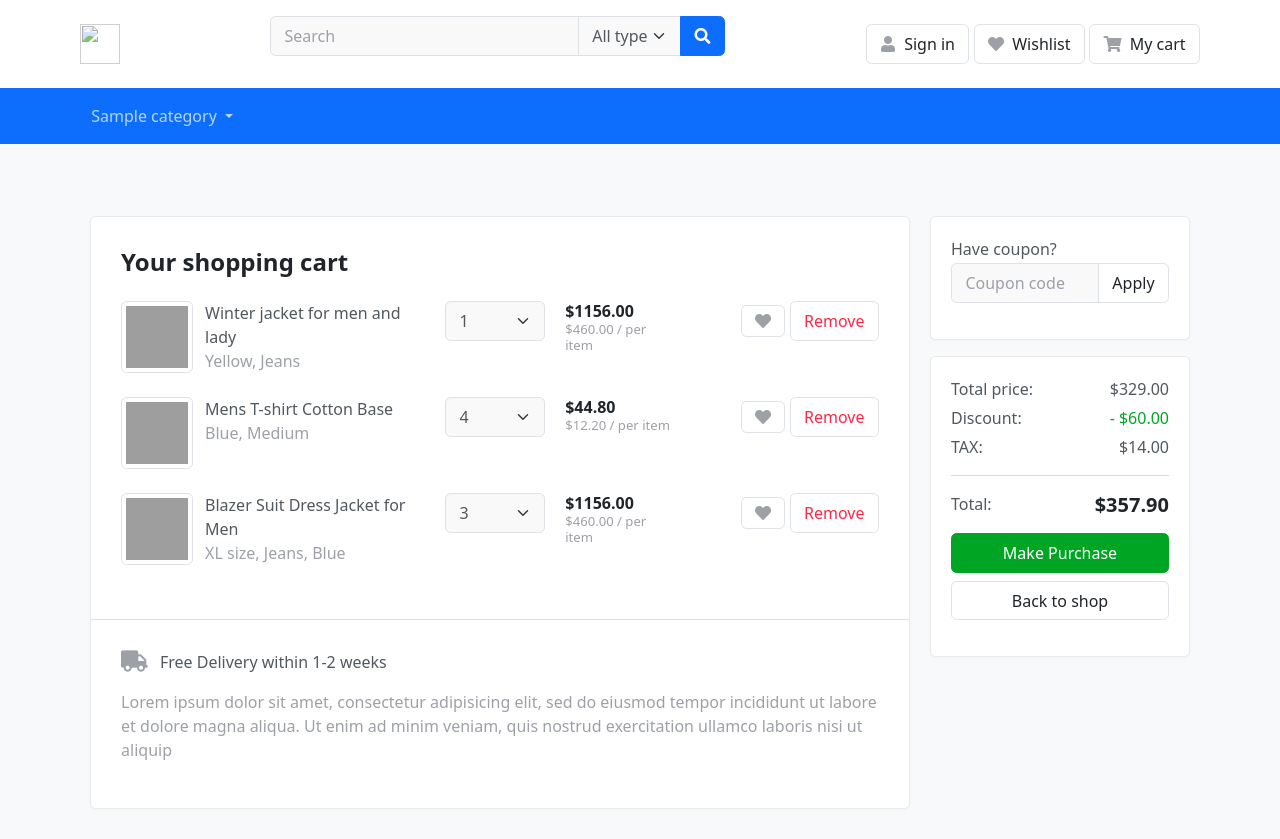
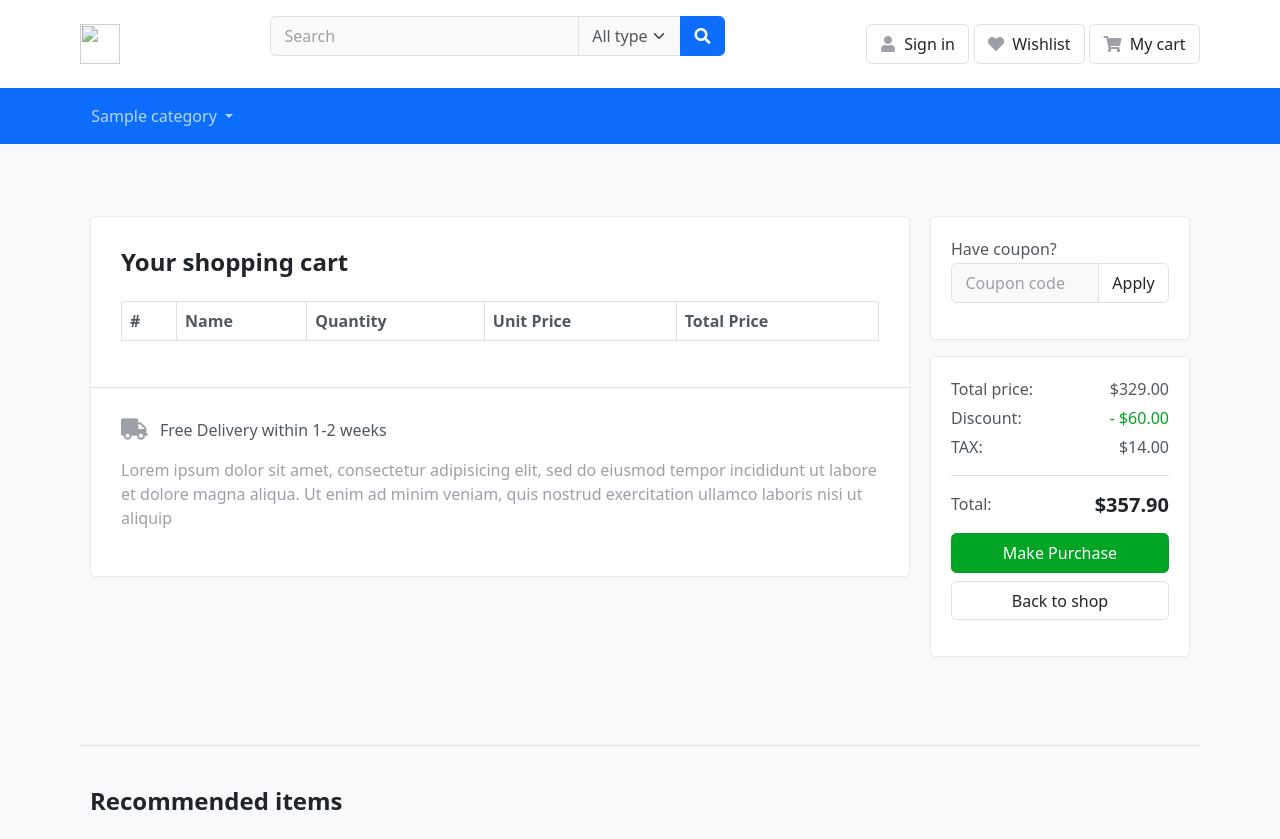
Before and after one commit to mohsensami/django-shop, a Django app: page /orders/cart/ in a window 1280 px wide. Shown: the top 839 px of the page. Run offline with Django 4.2, Linux system fonts and the light colour scheme; tables that the repository leaves empty hold one stand-in row (values such as "Sample post"); lists and menus that the app fills with data are empty; some libraries are stand-ins or nearby versions; grey boxes are pictures that could not be loaded.

Commit message:
show cart detail

```diff
--- a/orders/cart.py
+++ b/orders/cart.py
@@ -1,12 +1,25 @@
+from shop.models import Product
+
 CART_SESSION_ID = 'cart'
 
 class Cart:
-    def __int__(self, request):
+    def __init__(self, request):
         self.session = request.session
         cart = self.session.get(CART_SESSION_ID)
         if not cart:
             cart = self.session[CART_SESSION_ID] = {}
         self.cart = cart
+
+    def __iter__(self):
+        product_ids = self.cart.keys()
+        products = Product.objects.filter(id__in=product_ids)
+        cart = self.cart.copy()
+        for product in products:
+            cart[str(product.id)]['product'] = product
+
+        for item in cart.values():
+            item['total_price'] = int(item['price']) * item['quantity']
+            yield item
 
     def add(self, product, quantity):
         product_id = str(product.id)
--- a/orders/templates/orders/cart.html
+++ b/orders/templates/orders/cart.html
@@ -10,101 +10,36 @@
             <div class="card">
             <div class="content-body">
                 <h4 class="card-title mb-4">Your shopping cart</h4>
-                <article class="row gy-3 mb-4">
-                    <div class="col-lg-5">
-                        <figure class="itemside me-lg-5">
-                            <div class="aside"><img src="images/items/11.jpg" class="img-sm img-thumbnail"></div>
-                            <figcaption class="info">
-                                <a href="#" class="title">Winter jacket for men and lady</a>
-                                <p class="text-muted"> Yellow, Jeans </p>
-                            </figcaption>
-                        </figure>
-                    </div>
-                    <div class="col-auto">
-                        <select style="width: 100px" class="form-select">
-                            <option>1</option>
-                            <option>2</option>
-                            <option>3</option>
-                            <option>4</option>
-                        </select>
-                    </div>
-                    <div class="col-lg-2 col-sm-4 col-6">
-                        <div class="price-wrap lh-sm">
-                            <var class="price h6">$1156.00</var>  <br>
-                            <small class="text-muted"> $460.00 / per item </small>
-                        </div> <!-- price-wrap .// -->
-                    </div>
-                    <div class="col-lg col-sm-4">
-                        <div class="float-lg-end">
-                            <a href="#" class="btn btn-light"> <i class="fa fa-heart"></i></a>
-                            <a href="#" class="btn btn-light text-danger"> Remove</a>
-                        </div>
-                    </div>
-                </article> <!-- row.// -->
 
-                <article class="row gy-3 mb-4">
-                    <div class="col-lg-5">
-                        <figure class="itemside me-lg-5">
-                            <div class="aside"><img src="images/items/12.jpg" class="img-sm img-thumbnail"></div>
-                            <figcaption class="info">
-                                <a href="#" class="title">Mens T-shirt Cotton Base</a>
-                                <p class="text-muted"> Blue, Medium </p>
-                            </figcaption>
-                        </figure>
-                    </div>
-                    <div class="col-auto">
-                        <select style="width: 100px" class="form-select">
-                            <option>1</option>
-                            <option>2</option>
-                            <option>3</option>
-                            <option selected="">4</option>
-                        </select>
-                    </div>
-                    <div class="col-lg-2 col-sm-4 col-6">
-                        <div class="price-wrap lh-sm">
-                            <var class="price h6">$44.80</var>  <br>
-                            <small class="text-muted"> $12.20 / per item </small>
-                        </div> <!-- price-wrap .// -->
-                    </div>
-                    <div class="col-lg col-sm-4">
-                        <div class="float-lg-end">
-                            <a href="#" class="btn btn-light"> <i class="fa fa-heart"></i></a>
-                            <a href="#" class="btn btn-light text-danger"> Remove</a>
-                        </div>
-                    </div>
-                </article> <!-- row.// -->
 
-                <article class="row gy-3 mb-4">
-                    <div class="col-lg-5">
-                        <figure class="itemside me-lg-5">
-                            <div class="aside"><img src="images/items/13.jpg" class="img-sm img-thumbnail"></div>
-                            <figcaption class="info">
-                                <a href="#" class="title">Blazer Suit Dress Jacket for Men</a>
-                                <p class="text-muted"> XL size, Jeans, Blue </p>
-                            </figcaption>
-                        </figure>
-                    </div>
-                    <div class="col-auto">
-                        <select style="width: 100px" class="form-select">
-                            <option>1</option>
-                            <option>2</option>
-                            <option selected="">3</option>
-                            <option>4</option>
-                        </select>
-                    </div>
-                    <div class="col-lg-2 col-sm-4 col-6">
-                        <div class="price-wrap lh-sm">
-                            <var class="price h6">$1156.00</var>  <br>
-                            <small class="text-muted"> $460.00 / per item </small>
-                        </div> <!-- price-wrap .// -->
-                    </div>
-                    <div class="col-lg col-sm-4">
-                        <div class="float-lg-end">
-                            <a href="#" class="btn btn-light"> <i class="fa fa-heart"></i></a>
-                            <a href="#" class="btn btn-light text-danger"> Remove</a>
-                        </div>
-                    </div>
-                </article> <!-- row.// -->
+
+
+
+                <table class="table table-bordered">
+                    <thead>
+                      <tr>
+                        <th scope="col">#</th>
+                        <th scope="col">Name</th>
+                        <th scope="col">Quantity</th>
+                        <th scope="col">Unit Price</th>
+                        <th scope="col">Total Price</th>
+                      </tr>
+                    </thead>
+                    <tbody>
+                    {% for item in cart %}
+                      <tr>
+                        <th scope="row">{{ forloop.counter }}</th>
+                        <td>{{ item.product }}</td>
+                        <td>{{ item.quantity }}</td>
+                        <td>{{ item.price }}</td>
+                        <td>{{ item.total_price }}</td>
+                      </tr>
+                    {% endfor %}
+                    </tbody>
+                </table>
+
+
+
 
             </div> <!-- card-body .// -->
 
--- a/orders/urls.py
+++ b/orders/urls.py
@@ -2,7 +2,7 @@
 from . import views
 
 
-app = 'orsers'
+app_name = 'orders'
 urlpatterns = [
     path('cart/', views.CartView.as_view(), name='cart'),
     path('cart/add/<int:product_id>/', views.CartAddView.as_view(), name='cart_add'),
--- a/orders/views.py
+++ b/orders/views.py
@@ -7,7 +7,8 @@
 
 class CartView(View):
     def get(self, request):
-        return render(request, 'orders/cart.html')
+        cart = Cart(request)
+        return render(request, 'orders/cart.html', {'cart':cart})
 
     def post(self, request):
         pass
```
